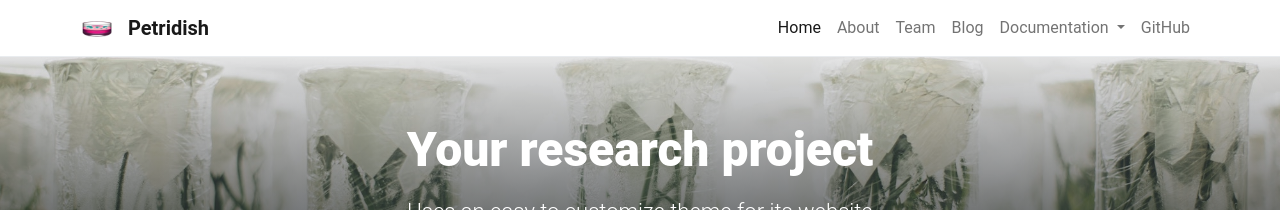
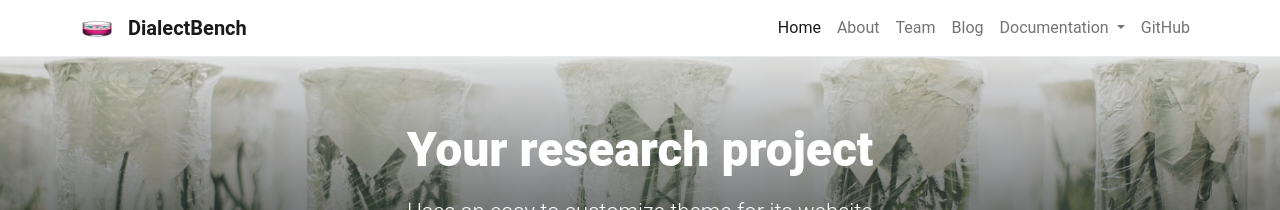
Before and after one commit to ffaisal93/DialectBench.io, a Jekyll site: the page built from pages/home.md, in a window 1280 px wide and 900 px high. Shown: the top 210 px of the window. Built offline with Jekyll 4.4.1, drawn with Linux system fonts in a browser that asks for light colours; some of the changed text lies outside the part shown.

Commit message:
Update _config.yml

```diff
--- a/_config.yml
+++ b/_config.yml
@@ -1,6 +1,6 @@
 # SITE SETTINGS
-title: Petridish                        # Title in top navigation bar (navbar) and <head>
-author: Peter Desmet                    # Used for copyright statement in footer
+title: DialectBench                        # Title in top navigation bar (navbar) and <head>
+author: DialectBench                    # Used for copyright statement in footer
 baseurl: "/DialectBench.io"                   # Only required if your site is in a directory e.g. https://username.github.io/sitename
                                         # which has url: "https://username.github.io" (no slash) and baseurl: "/sitename" (leading slash)
                                         # A baseurl affects internal links, see http://peterdesmet.github.io/petridish/markdown/#links
```
